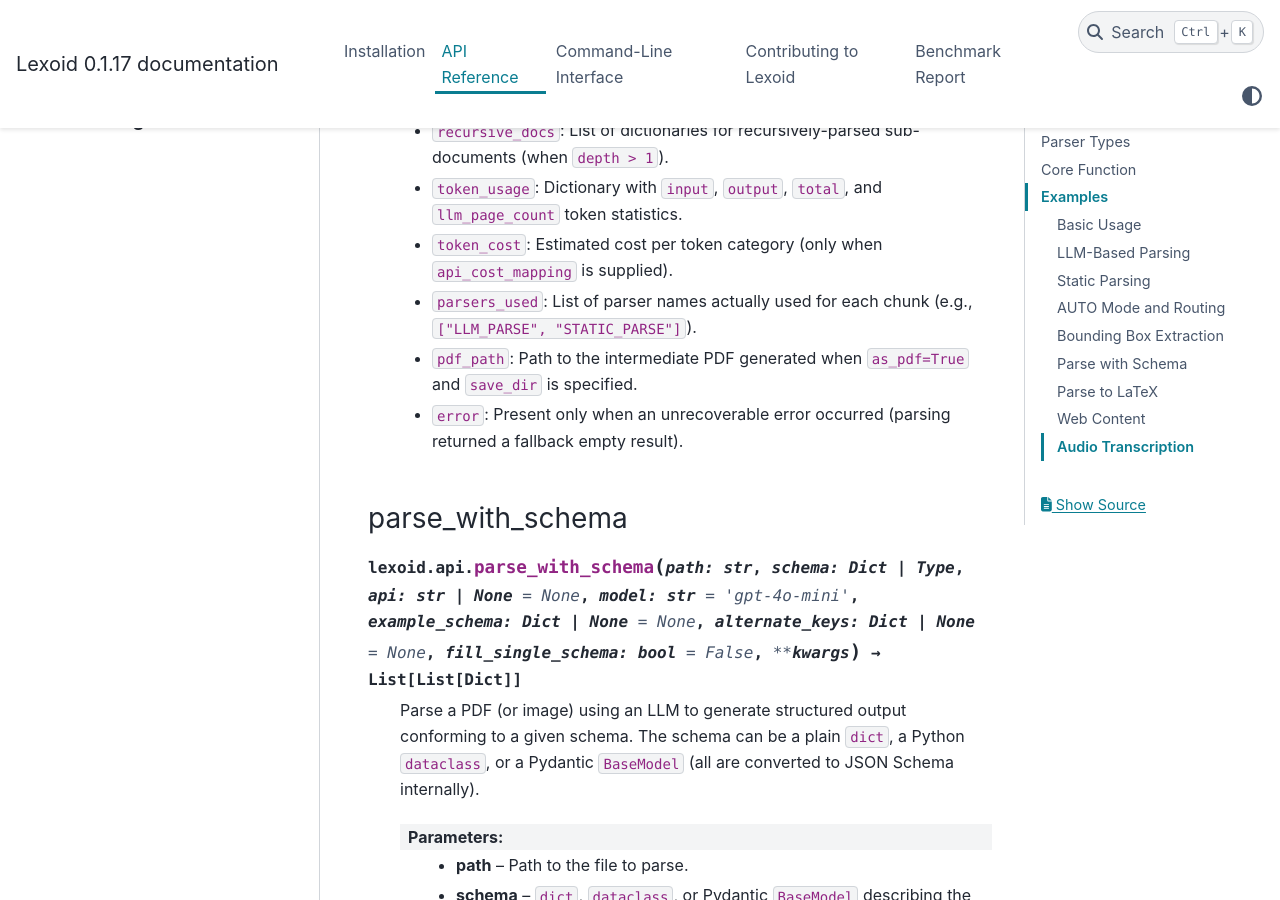
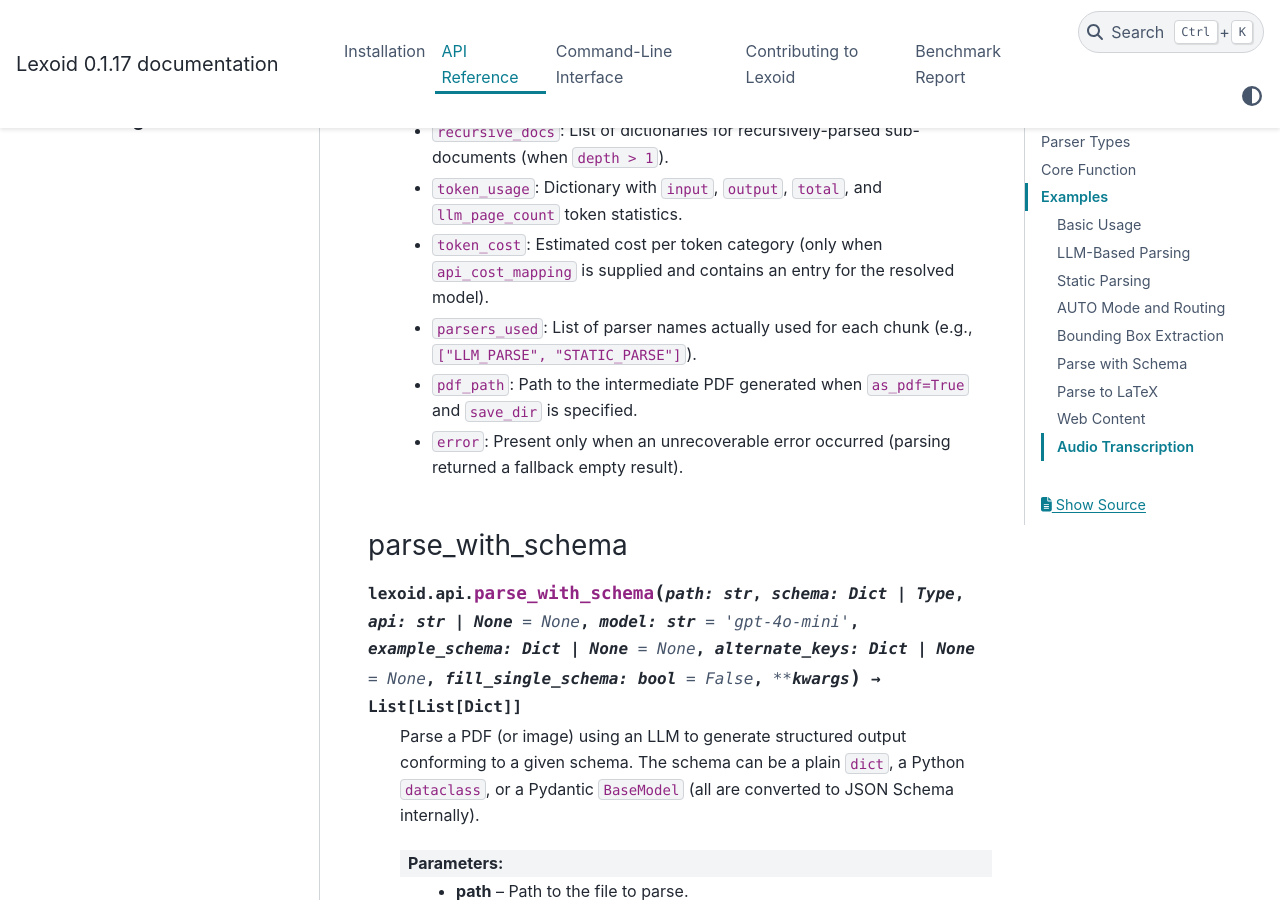
Before and after one commit to oidlabs-com/Lexoid, a Sphinx documentation site: the page built from docs/api.rst, in a window 1280 px wide and 900 px high, scrolled down 3251 px. Built offline with Sphinx 7.4.7 and the PyData theme 0.15.4, drawn with Linux system fonts in a browser that asks for light colours.

Commit message:
Potential fix for pull request finding
Co-authored-by: Copilot Autofix powered by AI <175728472+Copilot@users.noreply.github.com>

```diff
--- a/docs/api.rst
+++ b/docs/api.rst
@@ -80,7 +80,7 @@ parse
    * ``parent_title``: Title of the parent document, if recursively parsed.
    * ``recursive_docs``: List of dictionaries for recursively-parsed sub-documents (when ``depth > 1``).
    * ``token_usage``: Dictionary with ``input``, ``output``, ``total``, and ``llm_page_count`` token statistics.
-   * ``token_cost``: Estimated cost per token category (only when ``api_cost_mapping`` is supplied).
+   * ``token_cost``: Estimated cost per token category (only when ``api_cost_mapping`` is supplied and contains an entry for the resolved model).
    * ``parsers_used``: List of parser names actually used for each chunk (e.g., ``["LLM_PARSE", "STATIC_PARSE"]``).
    * ``pdf_path``: Path to the intermediate PDF generated when ``as_pdf=True`` and ``save_dir`` is specified.
    * ``error``: Present only when an unrecoverable error occurred (parsing returned a fallback empty result).
```
